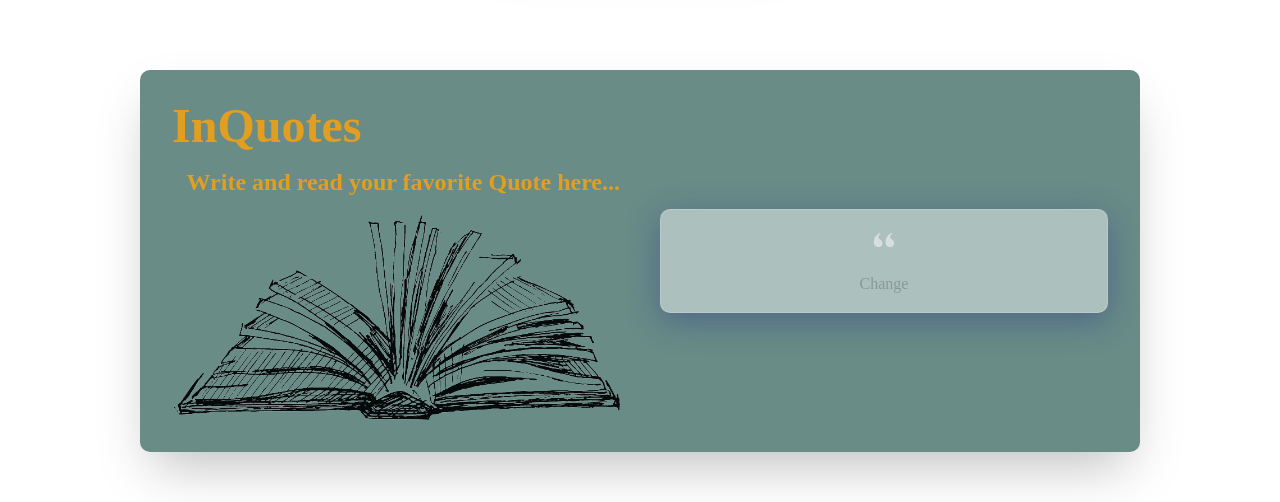
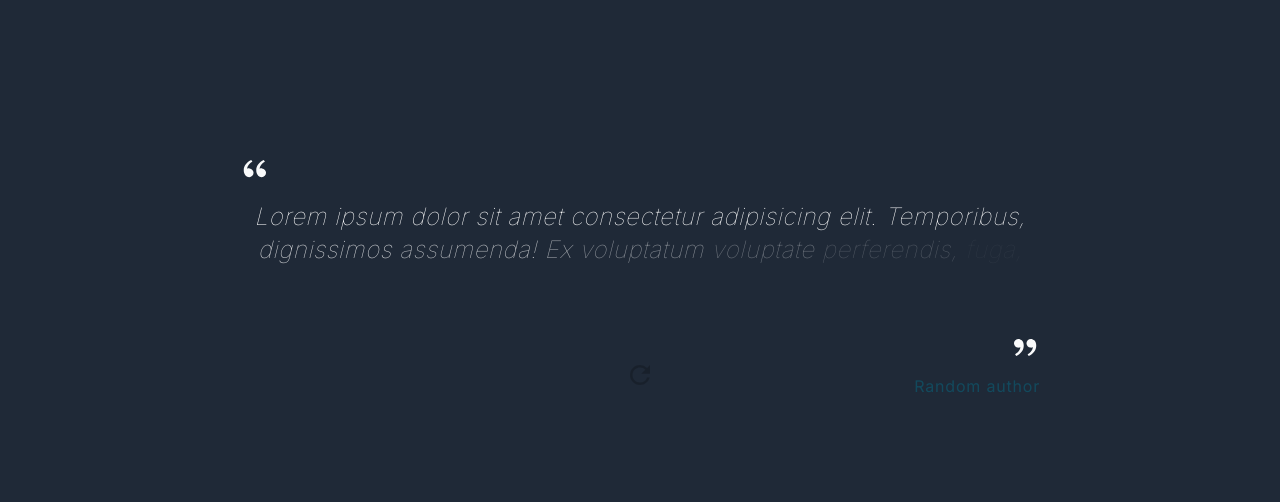
Before and after one commit to Nawzneen/Dreamopia, a Next.js app: page / in a window 1280 px wide. Shown: the part 137-639 px from the top of the page. Built offline with nearby package versions, Linux system fonts and the light colour scheme; no server answers; a web font is replaced by a local one.

Commit message:
[Style]: change design of home page

```diff
--- a/app/page.tsx
+++ b/app/page.tsx
@@ -1,156 +1,94 @@
 "use client";
-import { useState, useEffect } from "react";
-import Image from "next/image";
-import Feed from "@components/Feed";
-import Users from "@components/Users";
-import HeroBG from "@public/pngaaa.png";
-
+import React from "react";
+import { TextGenerateEffect } from "../components/ui/text-generate-effect";
+import { RiDoubleQuotesL, RiDoubleQuotesR } from "react-icons/ri";
+import { MdRefresh } from "react-icons/md";
+const words = ` Lorem ipsum dolor sit amet consectetur adipisicing elit. Temporibus,
+            dignissimos assumenda! Ex voluptatum voluptate perferendis, fuga,
+            maxime est eaque adipisci architecto dignissimos tempora aut earum
+            aperiam tenetur officiis. Quod, sit.
+`;
 interface RandomQuote {
   quote: string;
   author: string;
   category: string;
 }
+const Home = () => {
+  //   const [randomQuote, setRandomQuote] = useState<RandomQuote>({
+  //     quote: "",
+  //     author: "",
+  //     category: "",
+  //   });
+  //   const [changeRandomQuote, setChangeRandomeQuote] = useState<Boolean>(false);
 
-export default function Home() {
-  const [randomQuote, setRandomQuote] = useState<RandomQuote>({
-    quote: "",
-    author: "",
-    category: "",
-  });
-  const [changeRandomQuote, setChangeRandomeQuote] = useState<Boolean>(false);
+  //   useEffect(() => {
+  //     const fetchRandomQuote = async () => {
+  //       try {
+  //         const apiKey = process.env.NEXT_PUBLIC_API_NINJAS_KEY;
 
-  useEffect(() => {
-    const fetchRandomQuote = async () => {
-      try {
-        const apiKey = process.env.NEXT_PUBLIC_API_NINJAS_KEY;
+  //         if (!apiKey) {
+  //           throw new Error("API key is not defined");
+  //         }
+  //         const response = await fetch("https://api.api-ninjas.com/v1/quotes", {
+  //           method: "GET",
+  //           headers: {
+  //             "X-Api-Key": apiKey,
+  //             "Content-Type": "application/json",
+  //           },
+  //         });
 
-        if (!apiKey) {
-          throw new Error("API key is not defined");
-        }
-        const response = await fetch("https://api.api-ninjas.com/v1/quotes", {
-          method: "GET",
-          headers: {
-            "X-Api-Key": apiKey,
-            "Content-Type": "application/json",
-          },
-        });
+  //         if (!response.ok) {
+  //           throw new Error(`Error: ${response.statusText}`);
+  //         }
+  //         const data = await response.json();
+  //         setRandomQuote(data[0]);
+  //       } catch (error) {
+  //         console.log(error);
+  //         throw new Error("Something wrong happend, try again.");
+  //       }
+  //     };
+  //     fetchRandomQuote();
+  //   }, [changeRandomQuote]);
+  return (
+    <section className="bg-primary-color min-h-full flex-grow flex justify-center items-center">
+      <div className="w-[90vw] sm:w-[80vw] lg:w-[50rem] text-center flex flex-col justify-around items-center relative  rounded-xl">
+        <div
+          className=" text-gray-50  italic text-lg sm:text-xl md:text-2xl  primary-font flex flex-col
 
-        if (!response.ok) {
-          throw new Error(`Error: ${response.statusText}`);
-        }
-        const data = await response.json();
-        setRandomQuote(data[0]);
-      } catch (error) {
-        console.log(error);
-        throw new Error("Something wrong happend, try again.")
-      }
-    };
-    fetchRandomQuote();
-  }, [changeRandomQuote]);
-
-  return (
-    <>
-      <section className="home_section pt-8 md:pt-16 mt-16 ">
-        <div className=" home_header_section grid grid-cols-1 md:grid-cols-2 gap-10 p-8 items-center justify-center shadow-2xl ">
-          <div className="col-span-1 text-center flex items-center justify-center ">
-            <div className=" ">
-              {/* <svg width="450" height="450" xmlns="http://www.w3.org/2000/svg">
-                <path
-                  d="M10 10 C 50 150, 150 50, 200 200 S 300 350, 350 200"
-                  stroke="black"
-                  fill="transparent"
-                  stroke-width="2"
-                />
-                <path
-                  d="M50 50 C 90 180, 180 90, 230 230 S 330 370, 370 230"
-                  stroke="black"
-                  fill="transparent"
-                  stroke-width="2"
-                />
-                <path
-                  d="M30 30 C 70 160, 160 70, 210 210 S 310 350, 350 210"
-                  stroke="black"
-                  fill="transparent"
-                  stroke-width="2"
-                />
-                <path
-                  d="M70 70 C 110 200, 200 110, 250 250 S 350 390, 390 250"
-                  stroke="black"
-                  fill="transparent"
-                  stroke-width="2"
-                />
-                <path
-                  d="M20 120 C 60 250, 150 140, 200 300 S 300 450, 400 300"
-                  stroke="black"
-                  fill="transparent"
-                  stroke-width="2"
-                />
-                <path
-                  d="M80 80 C 120 210, 210 120, 260 260 S 360 400, 400 260"
-                  stroke="black"
-                  fill="transparent"
-                  stroke-width="2"
-                />
-                <path
-                  d="M10 200 C 100 100, 200 300, 300 200 S 400 100, 300 300"
-                  stroke="black"
-                  fill="transparent"
-                  stroke-width="2"
-                />
-                <path
-                  d="M20 300 C 60 150, 150 300, 200 350 S 300 450, 350 300"
-                  stroke="black"
-                  fill="transparent"
-                  stroke-width="2"
-                />
-              </svg> */}
-              <div className=" home_header_text font-extrabold font-seif flex flex-col  ">
-                <h1 className="text-5xl text-left">InQuotes</h1>
-                <p className="text-right text-2xl pt-4">
-                  Write and read your favorite Quote here...
-                </p>
+        "
+        >
+          <div className="mr-auto">
+            <RiDoubleQuotesL size={30} />
           </div>
 
-              <Image
-                src={HeroBG}
-                alt="book"
-                className="pt-4"
-                style={{ filter: "hue-rotate(180deg)" }}
+          {/* {randomQuote.quote}
+           */}
+          <TextGenerateEffect
+            duration={2}
+            filter={false}
+            words={words}
+            className="font-thin "
+            // className="bg-gradient-to-r from-[#f9f871] to-[#3a5e70] text-transparent bg-clip-text"
           />
+          <div className=" ml-auto">
+            <RiDoubleQuotesR size={30} />
           </div>
         </div>
-          <div className="right_section p-4 md:p-8 col-span-1 text-center flex flex-col justify-around items-center relative ">
-            <p className=" randome_quote_text">
-              <svg
-                xmlns="http://www.w3.org/2000/svg"
-                className="inline relative bottom-4 left-0 w-6 opacity-50"
-                viewBox="0 0 300 300"
-                fill="#FFF"
-              >
-                <path d="M103.23 145.98c-24.42-11.67-29.98-44.15-10.47-62.91 4.5-4.97 15.66-9.15 10.79-17.58-2.29-3.84-7.25-5.03-11.05-2.67-40.13 28.21-76.9 64.95-68.47 129.87 7.69 59.24 105.24 63.52 107.08-2.53 0-19.63-11.51-36.35-27.88-44.18zm146.08 0c-24.42-11.67-29.98-44.15-10.47-62.91 4.5-4.97 15.66-9.15 10.79-17.58-2.29-3.84-7.25-5.03-11.05-2.67-40.13 28.21-76.9 64.95-68.47 129.87 7.69 59.24 105.24 63.52 107.08-2.53 0-19.63-11.51-36.35-27.88-44.18z"></path>
-              </svg>
-              {randomQuote.quote}
-            </p>
         <div className="w-full text-right pt-3 ">
-              <span className="  mb-3 opacity-80">{randomQuote.author}</span>
+          <span className="  mb-3 opacity-80 text-tertiary-color tracking-wider ">
+            {/* {randomQuote.author} */}
+            Random author
+          </span>
         </div>
         <button
-              className="opacity-20 absolute bottom-4"
-              onClick={() => setChangeRandomeQuote((prev) => !prev)}
+          className="opacity-20 absolute bottom-2"
+          //   onClick={() => setChangeRandomeQuote((prev) => !prev)}
         >
-              Change
+          <MdRefresh size={30} />
         </button>
       </div>
-        </div>
-        <div className="home_bottom_section grid grid-cols-3 md:grid-cols-3 justify-center  pt-16 md:pt-32 px-5 md:px-1 lg:px-32 2xl:px-48 mt-32 ">
-          <div className="col-span-2 px-4">
-            <Feed />
-          </div>
-          <div className="col-span-1 px-4">
-            <Users />
-          </div>
-        </div>
     </section>
-    </>
   );
-}
+};
+
+export default Home;
```
Lines whose indentation alone changed are shown as unchanged.
